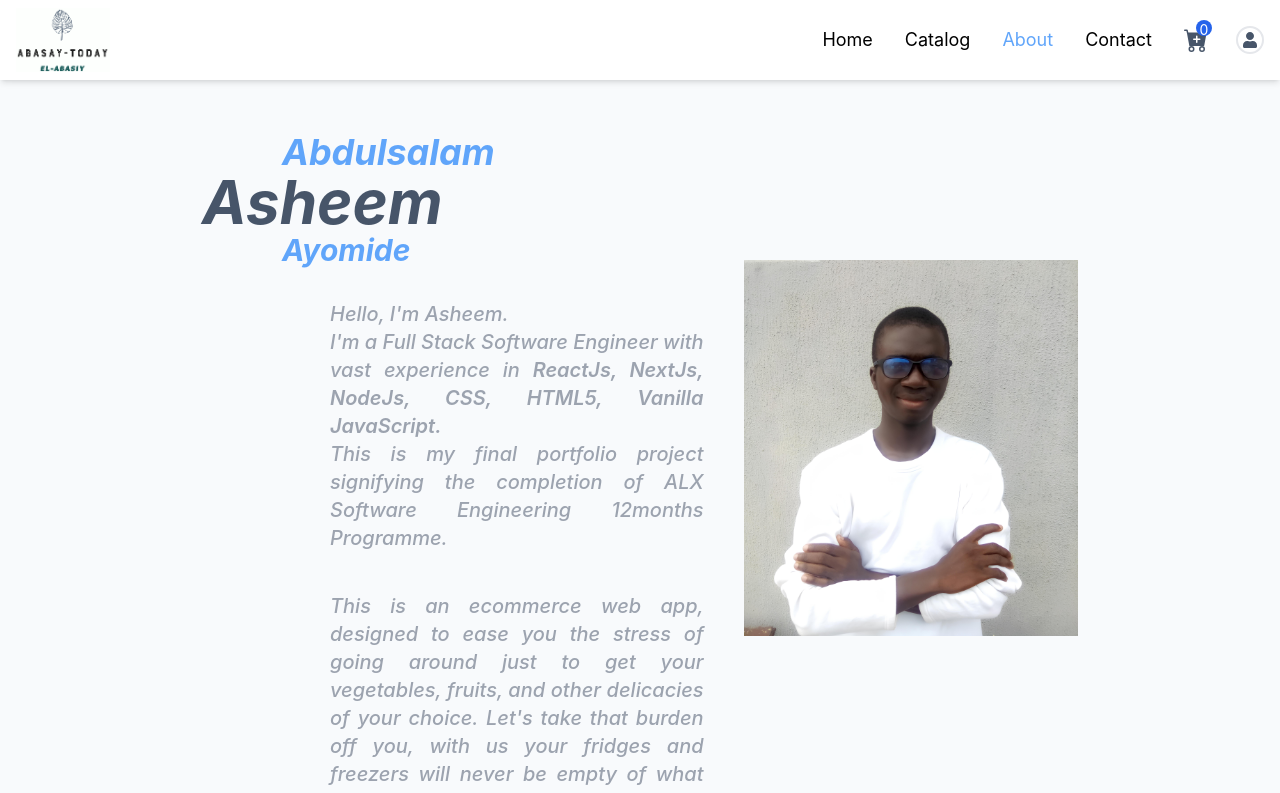
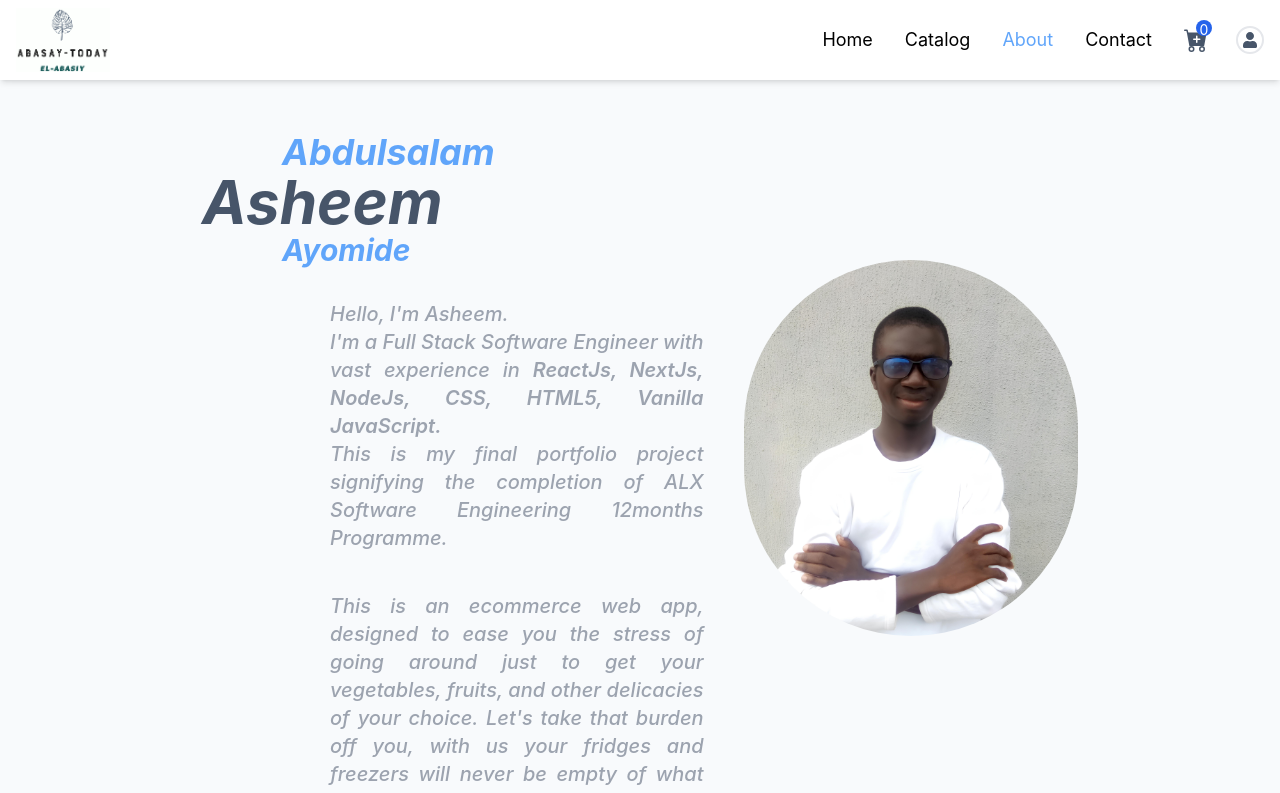
Before and after one commit to Abasay/abasay-ecommerce-portfolio-project, a React (Create React App) app in the folder frontend/: page /about in a window 1280 px wide. Shown: the top 793 px of the page. Built offline with nearby package versions, Linux system fonts and the light colour scheme; no server answers.

Commit message:
fixing build errors

```diff
--- a/frontend/package.json
+++ b/frontend/package.json
@@ -13,7 +13,7 @@
     "react-loading": "^2.0.3",
     "react-redux": "^9.0.4",
     "react-router-dom": "^6.20.1",
-    "react-scripts": "5.0.1",
+    "react-scripts": "^5.0.1",
     "react-spinners": "^0.13.8",
     "react-toastify": "^9.1.3",
     "web-vitals": "^2.1.4"
--- a/frontend/src/pages/About.js
+++ b/frontend/src/pages/About.js
@@ -37,7 +37,13 @@ const About = () => {
           </div>
         </div>
         <div className='my-32'>
-          <img src={profile} alt='' width={800} height={1000} />
+          <img
+            src={profile}
+            alt=''
+            className='rounded-full'
+            width={800}
+            height={800}
+          />
         </div>
       </section>
 
--- a/frontend/src/pages/Home.js
+++ b/frontend/src/pages/Home.js
@@ -61,7 +61,7 @@ const Home = () => {
             />
           </div>
           <h2 className='text-4xl md:text-7xl font-bold py-3'>
-            The Fastest Delivery in <br />
+            The Fastest <br /> Delivery in <br />
             <span className='text-blue-600 text-'>Your HomeTown</span>
           </h2>
           <p className='py-3 text-base text-justify font-medium'>
```
Also changed, not shown: 1 other file (tests, documents, lock files or other folders).
